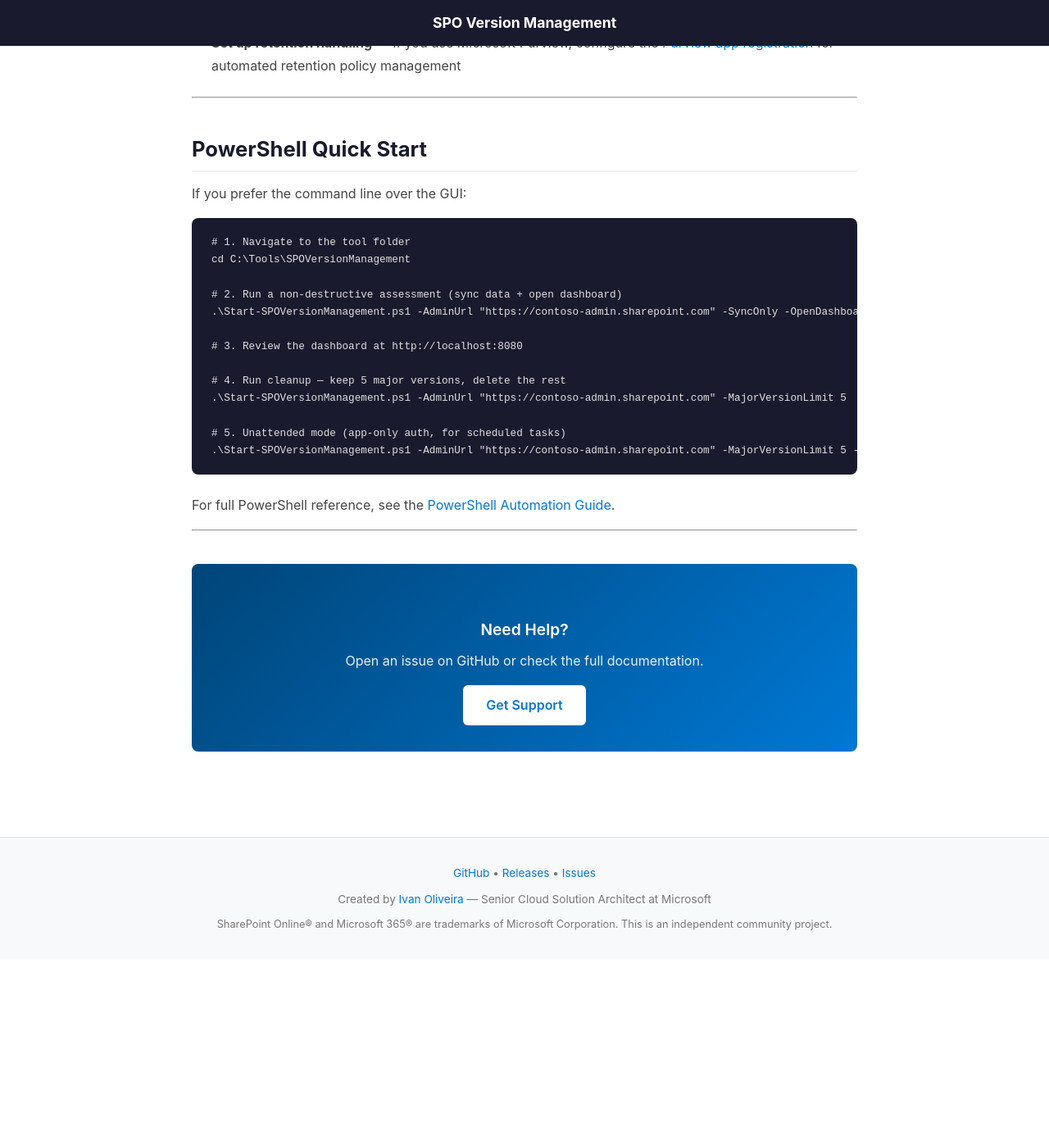
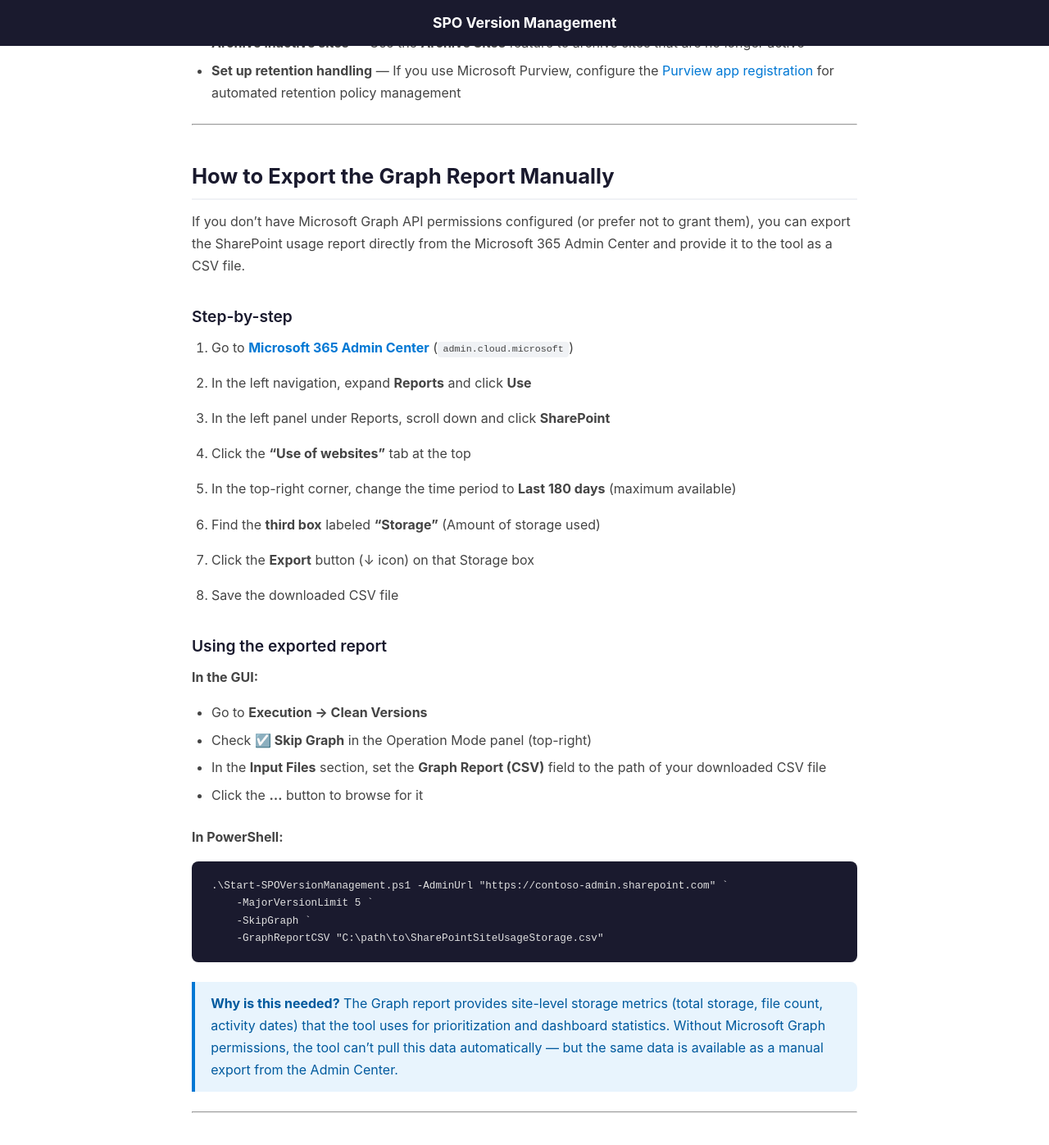
Before and after one commit to ivanoliv/SPOVersionManagement, a Jekyll site: the page built from docs/guides/quick-start.md, in a window 1280 px wide and 1400 px high, scrolled down 6398 px. Shown: the top 1397 px of the window at 82% size. Built offline with Jekyll 4.4.1, drawn with Linux system fonts in a browser that asks for light colours; before the commit the page ends 7568 px from its top, so only the background shows below that; some of the changed text lies outside the part shown.

Commit message:
Add Graph Report manual export guide to Quick Start documentation

````diff
--- a/docs/guides/quick-start.md
+++ b/docs/guides/quick-start.md
@@ -132,12 +132,13 @@
 - ☐ **Sync Version Policy** — Pushes your tenant's version policy to each site (including existing document libraries). Good for enforcing consistent version limits.
 - ☑️ **Delete Excess Versions** — Deletes file versions that exceed your configured limit. **This is the main cleanup operation.**
 - ☐ **Manage Retention Policies** — If sites are under retention hold, this temporarily suspends policies during cleanup (requires Purview app registration).
-- ☐ **Skip Graph** — Check this if you don't have Microsoft Graph permissions. You can provide the Graph report CSV manually instead.
+- ☐ **Skip Graph** — Check this if you don't have Microsoft Graph permissions. You can provide the Graph report CSV manually instead (see [How to Export the Graph Report](#how-to-export-the-graph-report-manually) below).
 
 ### Input Files (Optional)
 
 - **Include Sites (CSV)** — Process only these sites (leave empty to process all)
 - **Exclude Sites (CSV)** — Skip these sites during processing
+- **Graph Report (CSV)** — SharePoint Site Usage Storage report (only needed if you checked "Skip Graph")
 
 ### Execute
 
@@ -173,6 +174,49 @@
 
 ---
 
+## How to Export the Graph Report Manually
+
+If you don't have Microsoft Graph API permissions configured (or prefer not to grant them), you can export the SharePoint usage report directly from the Microsoft 365 Admin Center and provide it to the tool as a CSV file.
+
+### Step-by-step
+
+1. Go to [**Microsoft 365 Admin Center**](https://admin.cloud.microsoft) (`admin.cloud.microsoft`)
+
+2. In the left navigation, expand **Reports** and click **Use**
+
+3. In the left panel under Reports, scroll down and click **SharePoint**
+
+4. Click the **"Use of websites"** tab at the top
+
+5. In the top-right corner, change the time period to **Last 180 days** (maximum available)
+
+6. Find the **third box** labeled **"Storage"** (Amount of storage used)
+
+7. Click the **Export** button (↓ icon) on that Storage box
+
+8. Save the downloaded CSV file
+
+### Using the exported report
+
+**In the GUI:**
+- Go to **Execution → Clean Versions**
+- Check **☑️ Skip Graph** in the Operation Mode panel (top-right)
+- In the **Input Files** section, set the **Graph Report (CSV)** field to the path of your downloaded CSV file
+- Click the **...** button to browse for it
+
+**In PowerShell:**
+
+```powershell
+.\Start-SPOVersionManagement.ps1 -AdminUrl "https://contoso-admin.sharepoint.com" `
+    -MajorVersionLimit 5 `
+    -SkipGraph `
+    -GraphReportCSV "C:\path\to\SharePointSiteUsageStorage.csv"
+```
+
+> **Why is this needed?** The Graph report provides site-level storage metrics (total storage, file count, activity dates) that the tool uses for prioritization and dashboard statistics. Without Microsoft Graph permissions, the tool can't pull this data automatically — but the same data is available as a manual export from the Admin Center.
+
+---
+
 ## PowerShell Quick Start
 
 If you prefer the command line over the GUI:
````
